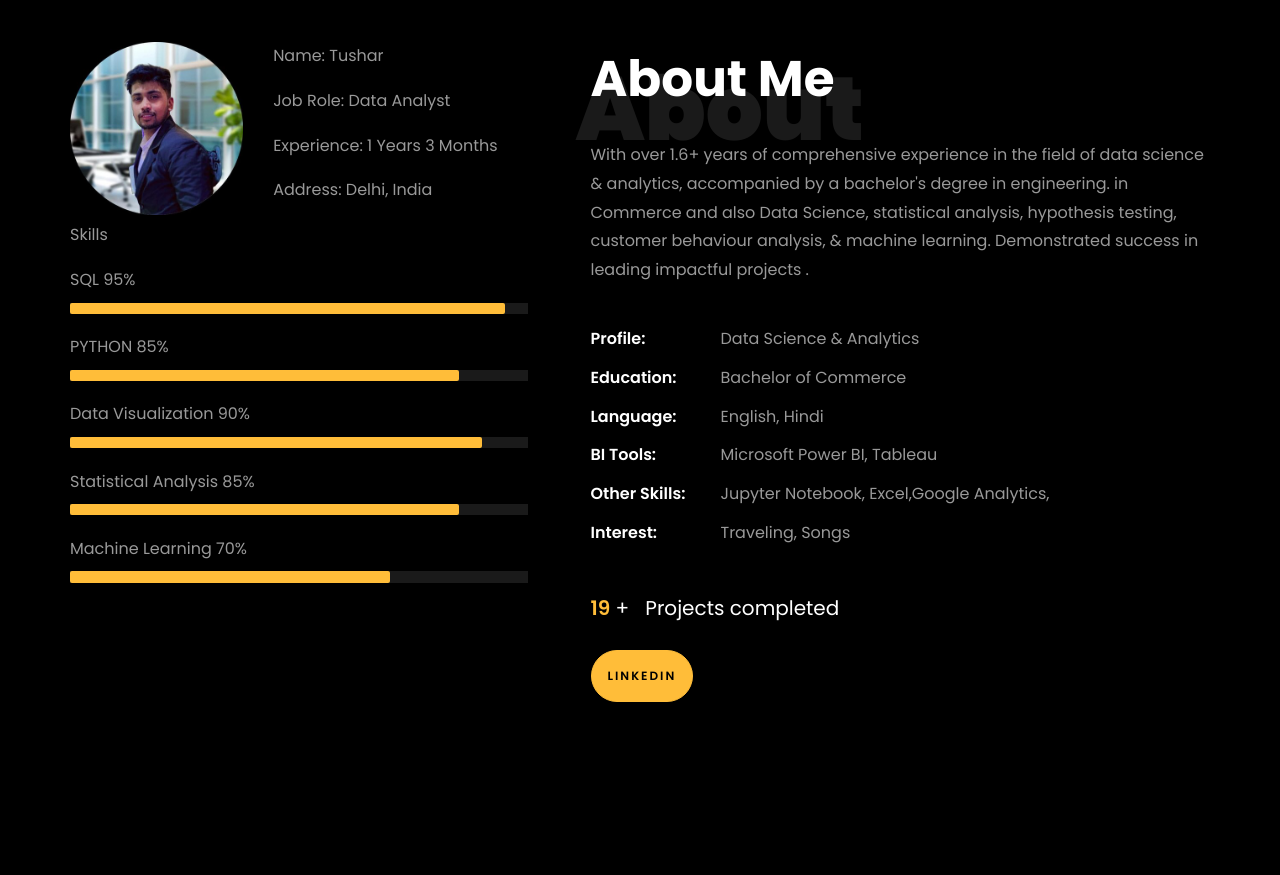
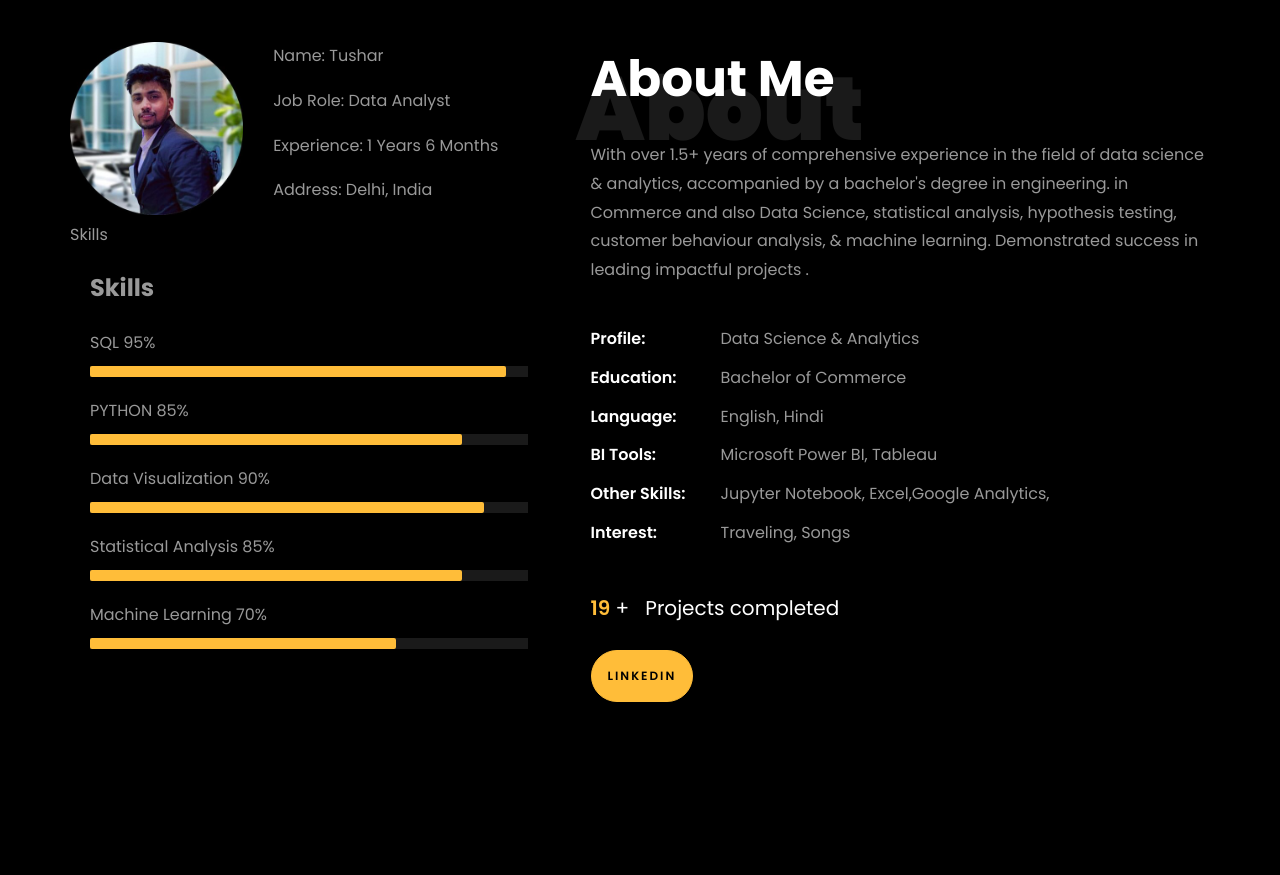
Before and after one commit to tushar6723/Tushar.github.io, a plain HTML site: page index.html in a window 1280 px wide. Shown: the part 820-1695 px from the top of the page. Drawn offline with Linux system fonts and the light colour scheme; files whose address does not match are found by name.

Commit message:
Update index.html

```diff
--- a/index.html
+++ b/index.html
@@ -188,7 +188,7 @@
 						<br>
 						<br>
 			            <h2>A Data Analyst</h2>
-						<!-- <h2 class="d-flex" style="margin-bottom: 0">With over 1.6 years of experience</h2> -->
+						<!-- <h2 class="d-flex" style="margin-bottom: 0">With over 1.3 years of experience</h2> -->
 						<!-- <br> -->
 			            <p>
 							<a href="https://github.com/tushar6723" class="btn btn-white btn-outline-white py-3 px-4">My works</a></p>
@@ -221,7 +221,7 @@
 									  <div class="about-info">
 										<p><span class="title-s">Name: </span> <span>Tushar</span></p>
 										<p><span class="title-s">Job Role: </span> <span>Data Analyst</span></p>
-										<p><span class="title-s">Experience: </span> <span>1 Years 3 Months</span></p>
+										<p><span class="title-s">Experience: </span> <span>1 Years 6 Months</span></p>
 										<p><span class="title-s">Address: </span> <span>Delhi, India</span></p>
 									  </div>
 									</div>
@@ -229,35 +229,47 @@
 
 								  <div class="skill-mf">
 									<p class="title-s">Skills</p>
+
+									<div class="skill-mf" style="padding-left: 20px;">
+										<p class="title-s" style="font-size: 24px; font-weight: bold; margin-bottom: 20px;">Skills</p>
+
+										<div class="skill-item" style="margin-bottom: 20px;">
 											<span>SQL</span> <span class="pull-right">95%</span>
 											<div class="progress">
-										<div class="progress-bar" role="progressbar" style="width: 95%;" aria-valuenow="95" aria-valuemin="0"
-											aria-valuemax="100"></div>
+												<div class="progress-bar" role="progressbar" style="width: 95%;" aria-valuenow="95" aria-valuemin="0" aria-valuemax="100"></div>
+											</div>
 										</div>
 
+										<div class="skill-item" style="margin-bottom: 20px;">
 											<span>PYTHON</span> <span class="pull-right">85%</span>
 											<div class="progress">
-										<div class="progress-bar" role="progressbar" style="width: 85%" aria-valuenow="85" aria-valuemin="0"
-											aria-valuemax="100"></div>
+												<div class="progress-bar" role="progressbar" style="width: 85%;" aria-valuenow="85" aria-valuemin="0" aria-valuemax="100"></div>
+											</div>
 										</div>
 
+										<div class="skill-item" style="margin-bottom: 20px;">
 											<span>Data Visualization</span> <span class="pull-right">90%</span>
 											<div class="progress">
-										<div class="progress-bar" role="progressbar" style="width: 90%" aria-valuenow="90" aria-valuemin="0"
-											aria-valuemax="100"></div>
+												<div class="progress-bar" role="progressbar" style="width: 90%;" aria-valuenow="90" aria-valuemin="0" aria-valuemax="100"></div>
+											</div>
 										</div>
 
+										<div class="skill-item" style="margin-bottom: 20px;">
 											<span>Statistical Analysis</span> <span class="pull-right">85%</span>
 											<div class="progress">
-										<div class="progress-bar" role="progressbar" style="width: 85%" aria-valuenow="85" aria-valuemin="0"
-											aria-valuemax="100"></div>
+												<div class="progress-bar" role="progressbar" style="width: 85%;" aria-valuenow="85" aria-valuemin="0" aria-valuemax="100"></div>
+											</div>
 										</div>
 
+										<div class="skill-item" style="margin-bottom: 20px;">
 											<span>Machine Learning</span> <span class="pull-right">70%</span>
 											<div class="progress">
-										<div class="progress-bar" role="progressbar" style="width: 70%" aria-valuenow="70" aria-valuemin="0"
-											aria-valuemax="100"></div>
+												<div class="progress-bar" role="progressbar" style="width: 70%;" aria-valuenow="70" aria-valuemin="0" aria-valuemax="100"></div>
 											</div>
+										</div>
+									</div>
+
+
 								</div>
 							</div>
 						</div>
@@ -270,7 +282,7 @@
 								<h1 class="big">About</h1>
 								<h2 class="mb-4">About Me</h2>
 
-								<p>With over 1.6+ years of comprehensive experience in the field of data science & analytics,
+								<p>With over 1.5+ years of comprehensive experience in the field of data science & analytics,
 								accompanied by a bachelor's degree in engineering. in Commerce and also Data Science, statistical analysis, hypothesis testing, customer behaviour analysis, & machine learning. Demonstrated success in leading impactful projects .</p>
 								<ul class="about-info mt-4 px-md-0 px-2">
 									<li class="d-flex"><span>Profile:</span> <span>Data Science &amp; Analytics</span></li>
```
Lines whose indentation alone changed are shown as unchanged.
